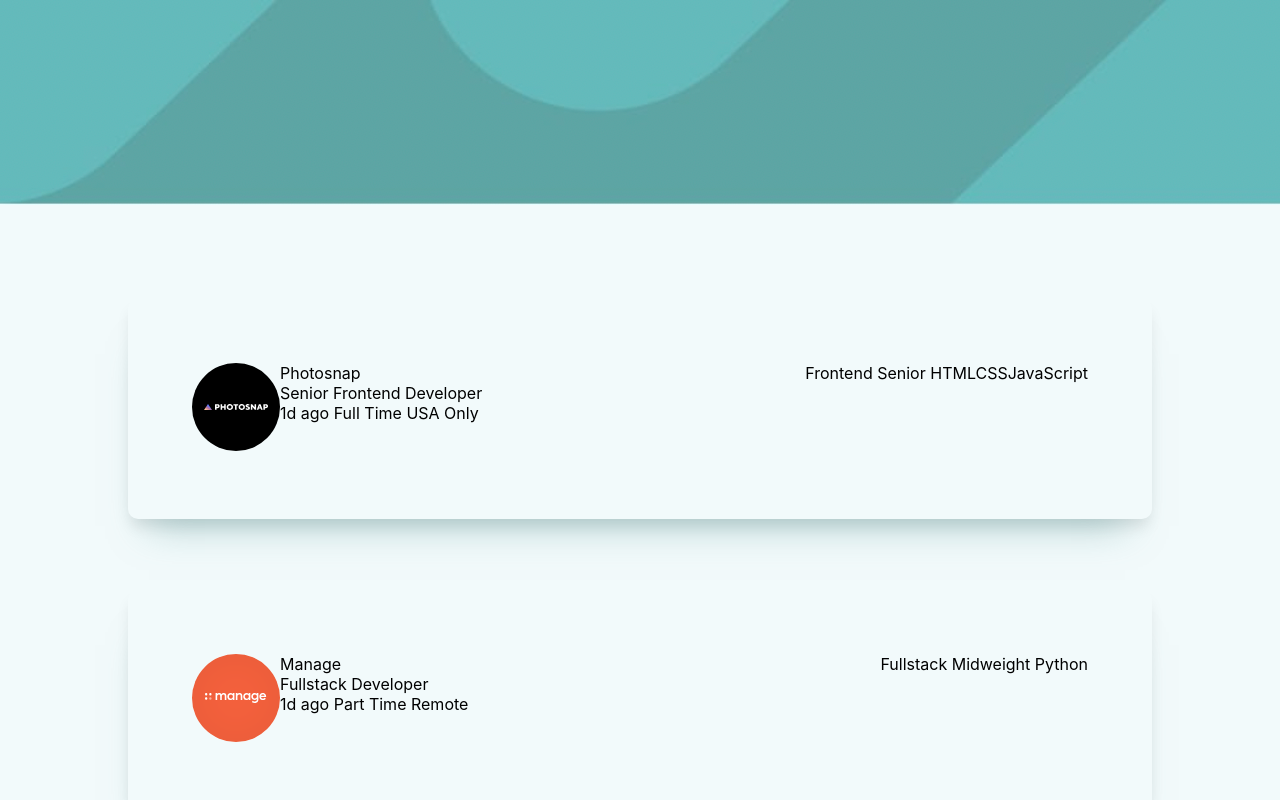
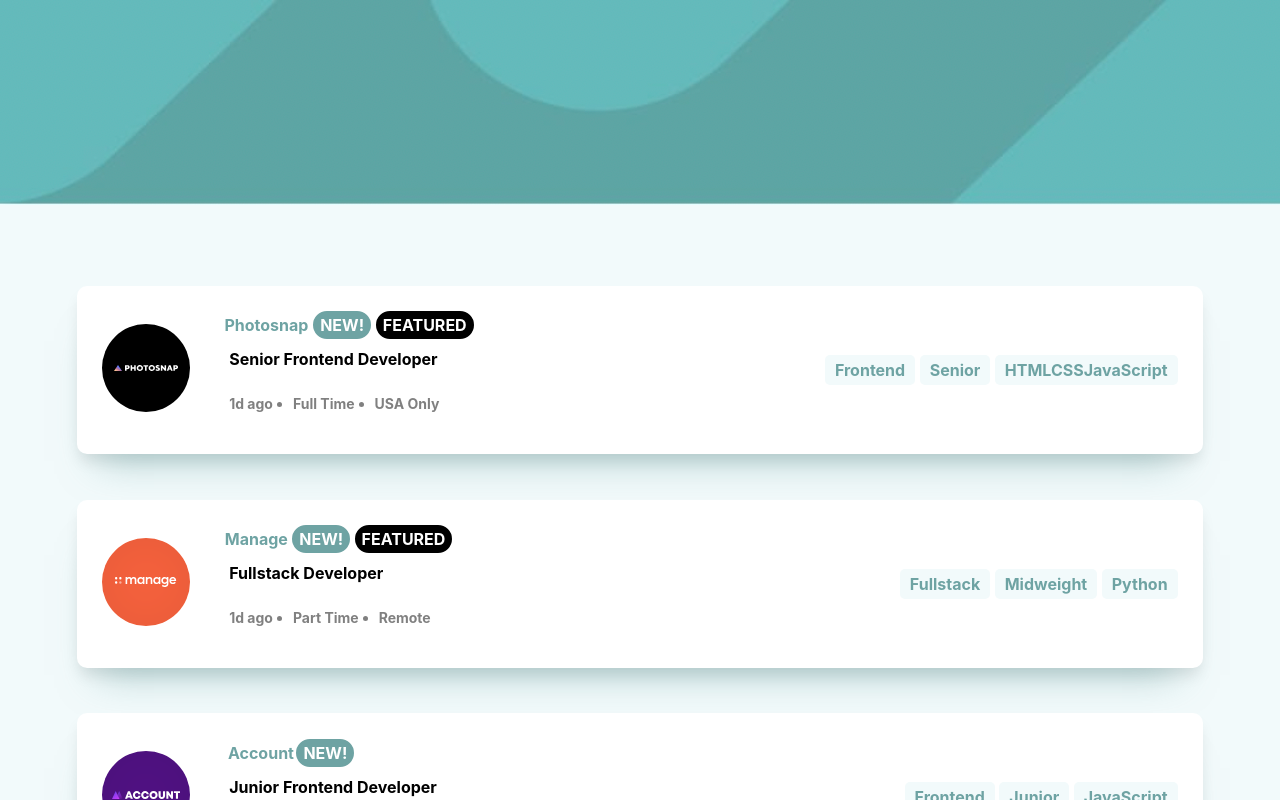
Before and after one commit to LorenaCapraru/job-listings-react, a React (Create React App) app in the folder job-listings-react/: page / in a window 1280 px wide. Shown: the top 800 px of the page. Built offline with nearby package versions, Linux system fonts and the light colour scheme.

Commit message:
Style Level 1

```diff
--- a/job-listings-react/src/App.css
+++ b/job-listings-react/src/App.css
@@ -43,14 +43,20 @@
   display: flex;
   flex-direction: row;
   justify-content: space-between;
-  padding: 5%;
-  margin: 2% 10%;
+  align-items: center;
+  flex-wrap: wrap;
+  padding: 2%;
+  margin: 1% 6%;
   border-radius: 10px;
+  background-color: white;
 }
 
 .logo {
   display: flex;
   flex-direction: row;
+  /* flex-wrap: wrap; */
+  gap: 10%;
+  align-items: center;
 }
 
 .container {
@@ -67,3 +73,70 @@ body {
 #header {
   height: 20%;
 }
+
+.languages span {
+  background-color: rgb(242, 250, 251);
+  color: rgb(110, 163, 163);
+  font-weight: bolder;
+  padding: 5px 10px;
+  border-radius: 5px;
+  /* padding: 2%; */
+}
+.company {
+  color: rgb(110, 163, 163);
+  font-weight: bolder;
+}
+
+.new {
+  border: 2px solid rgb(110, 163, 163);
+  background-color: rgb(110, 163, 163);
+  border-radius: 15px;
+  color: white;
+  font-weight: bolder;
+  padding: 2px 5px;
+}
+.featured {
+  border: 2px solid black;
+  background-color: black;
+  border-radius: 15px;
+  color: white;
+  font-weight: bolder;
+  padding: 2px 5px;
+}
+
+.DetailsRow2 {
+  color: black;
+  font-weight: bolder;
+}
+.details {
+  display: flex;
+  flex-direction: column;
+  flex-wrap: wrap;
+  align-items: flex-start;
+  justify-content: center;
+  gap: 10px;
+  width: 300px;
+}
+.DetailsRow1 {
+  display: flex;
+  flex-direction: row;
+  gap: 2%;
+  justify-content: center;
+  align-items: center;
+}
+.DetailsRow3,
+.DetailsRow3 ul {
+  display: flex;
+  flex-direction: row;
+  padding: 0px;
+}
+.DetailsRow3 ul li {
+  padding-right: 20px;
+  font-size: 14px;
+  color: grey;
+  font-weight: bold;
+}
+
+.firstLi {
+  list-style-type: none;
+}
--- a/job-listings-react/src/Cards.jsx
+++ b/job-listings-react/src/Cards.jsx
@@ -3,7 +3,6 @@ import React from "react";
 
 export default function Cards(props) {
   function createCard(card) {
-
     return (
       <div className="card">
         <div className="logo">
@@ -12,16 +11,24 @@ export default function Cards(props) {
           </div>
           <div className="details">
             <div className="DetailsRow1">
-              {card.company} {card.new} {card.featured}
+              <span className="company">{card.company}</span>{" "}
+              {card.new ? <span className="new">NEW!</span> : null}
+              {card.featured ? (
+                <span className="featured">FEATURED</span>
+              ) : null}
             </div>
             <div className="DetailsRow2">{card.position}</div>
             <div className="DetailsRow3">
-              {card.postedAt} {card.contract} {card.location}
+              <ul>
+                <li className="firstLi">{card.postedAt}</li>{" "}
+                <li>{card.contract}</li> <li> {card.location}</li>
+              </ul>
             </div>
           </div>
         </div>
         <div className="languages">
-          {card.role} {card.level} {card.languages}{" "}
+          <span>{card.role}</span> <span>{card.level}</span>{" "}
+          <span>{card.languages}</span>
         </div>
       </div>
     );
```
